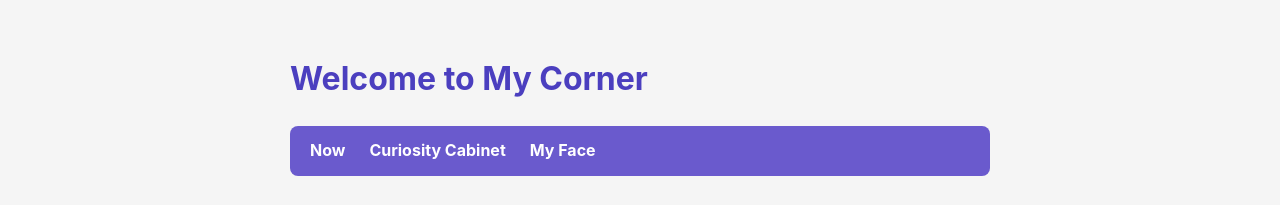
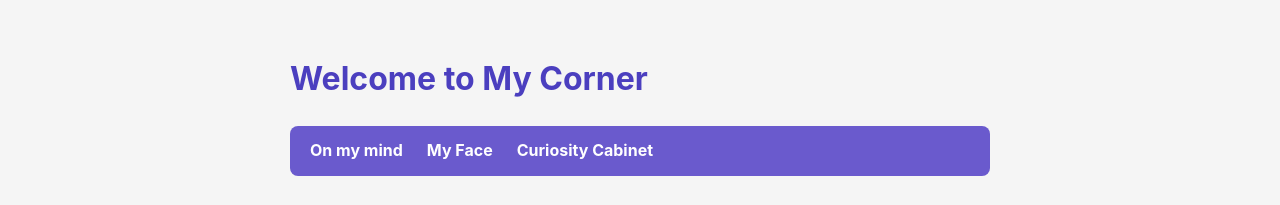
Before and after one commit to semperty/semperty.github.io, a plain HTML site: page index.html in a window 1280 px wide. Shown: the top 205 px of the page. Drawn offline with Linux system fonts and the light colour scheme.

Commit message:
renamed section

```diff
--- a/index.html
+++ b/index.html
@@ -14,9 +14,9 @@
 
     <nav>
         <ul>
-            <li><a href="#now">Now</a></li>
+            <li><a href="#now">On my mind</a></li>
+            <li><a href="#myface">My Face</a></li>
             <li><a href="#cabinet">Curiosity Cabinet</a></li>
-            <li><a href="#myface">My Face</a></li>
         </ul>
     </nav>
 
```
